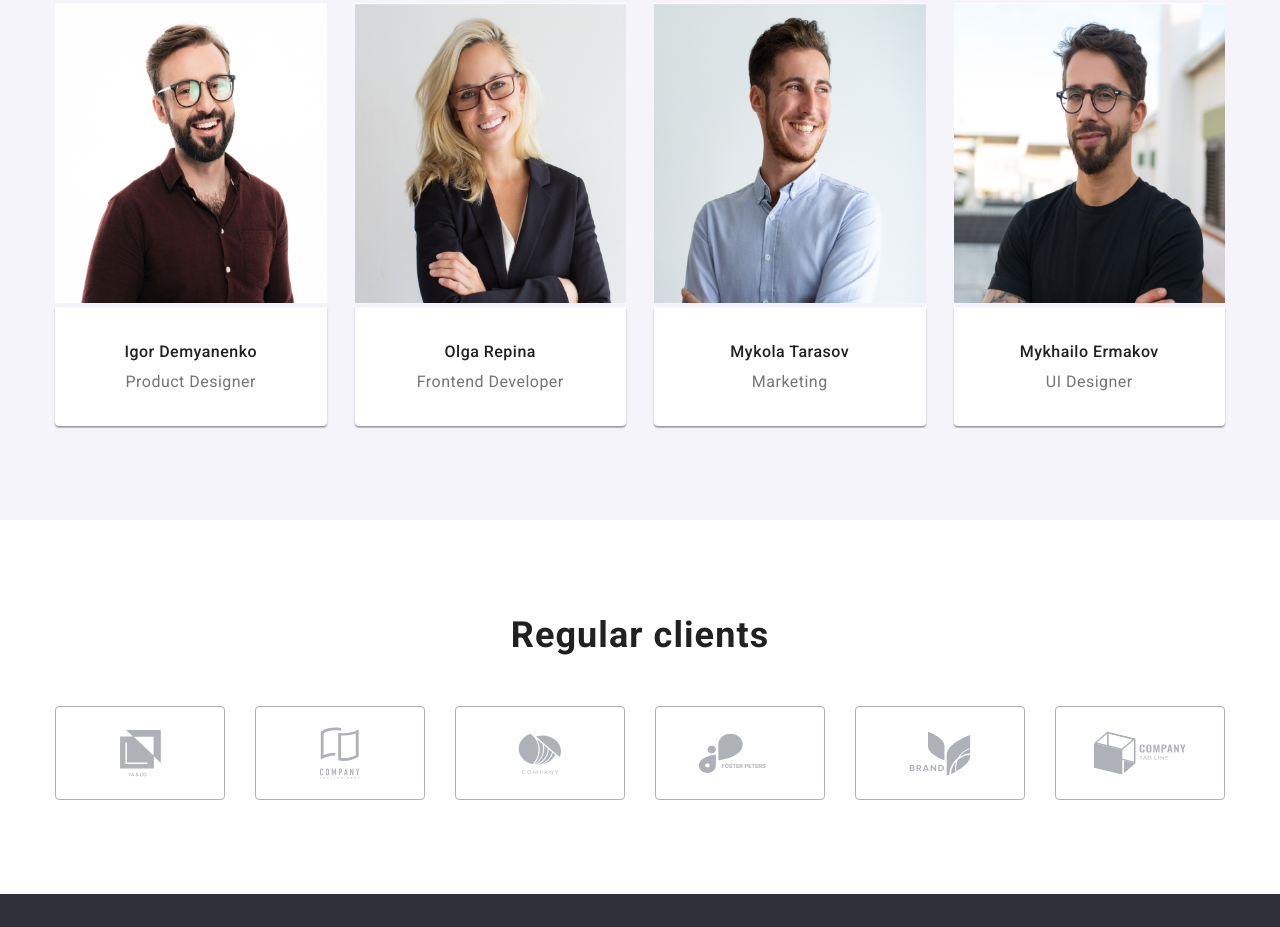
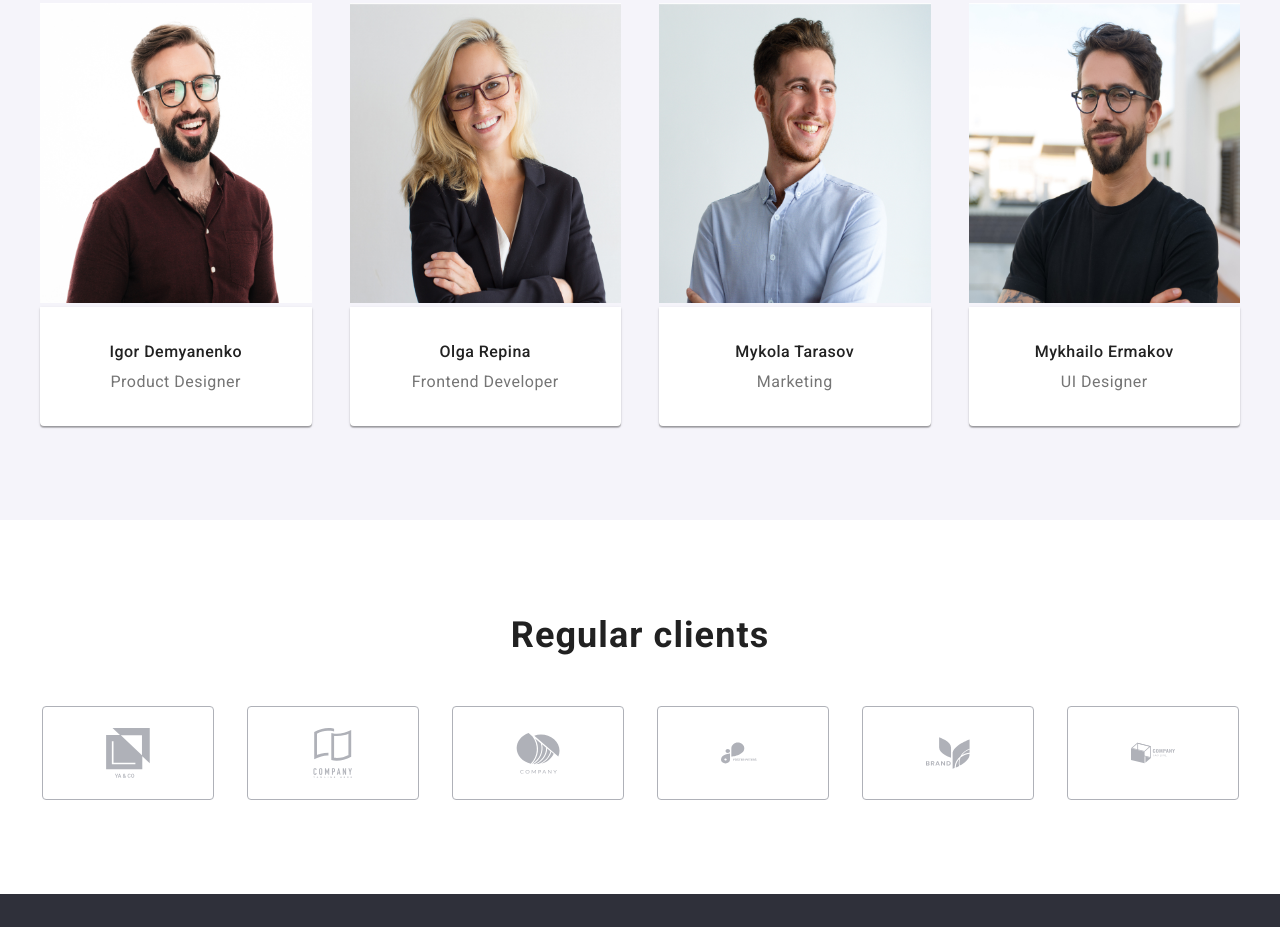
Before and after one commit to IvanCopyright/webstudio1310, a plain HTML site: page index.html in a window 1280 px wide. Shown: the part 1870-2797 px from the top of the page. Drawn offline with Linux system fonts and the light colour scheme.

Commit message:
24.10.2023

```diff
--- a/index.html
+++ b/index.html
@@ -217,37 +217,37 @@
         <ul class="clients-list">
 
           <li class="clients-list-item">
-            <svg class="icon-one">
+            <svg class="clients-icon" width="44" height="50">
               <use href="./svg/symbol-defs.svg#icon-icon-one"></use>
             </svg>
           </li>
 
           <li class="clients-list-item">
-            <svg class="icon-two">
+            <svg class="clients-icon" width="44" height="50">
               <use href="./svg/symbol-defs.svg#icon-icon-two"></use>
             </svg>
           </li>
 
           <li class="clients-list-item">
-            <svg class="icon-three">
+            <svg class="clients-icon" width="44" height="50">
               <use href="./svg/symbol-defs.svg#icon-icon-three"></use>
             </svg>
           </li>
 
           <li class="clients-list-item">
-            <svg class="icon-four">
+            <svg class="clients-icon" width="44" height="50">
               <use href="./svg/symbol-defs.svg#icon-icon-four"></use>
             </svg>
           </li>
 
           <li class="clients-list-item">
-            <svg class="icon-five">
+            <svg class="clients-icon" width="44" height="50">
               <use href="./svg/symbol-defs.svg#icon-icon-five"></use>
             </svg>
           </li>
 
           <li class="clients-list-item">
-            <svg class="icon-six">
+            <svg class="clients-icon" width="44" height="50">
               <use href="./svg/symbol-defs.svg#icon-icon-six"></use>
             </svg>
           </li>
--- a/scss/_clients.scss
+++ b/scss/_clients.scss
@@ -1,32 +1,3 @@
-.icon-one {
-    width: 41px;
-    height: 46.703px;
-}
-
-.icon-two {
-    width: 40px;
-    height: 51.999px;
-}
-
-.icon-three {
-    width: 43.46px;
-    height: 41.182px;
-}
-
-.icon-four {
-    width: 84.436px;
-    height: 40.623px;
-}
-
-.icon-five {
-    width: 62.54px;
-    height: 45.433px;
-}
-
-.icon-six {
-    width: 93.794px;
-    height: 43.926px;
-}
 
 
 
@@ -65,8 +36,9 @@
 .clients-list-item:hover {
     border-radius: 4px;
     border: 1px solid #2196F3;
-    width: 170px;
-    height: 92px;
     margin: auto;
     cursor: pointer;
 }
+.clients-list-item:hover .clients-icon {
+    fill: #2196F3;
+}
--- /dev/null
+++ b/scss/_container.scss
@@ -0,0 +1,20 @@
+.container {
+    /* Ширина контейнеру, ширина сайту типу */
+    width: 1170px;
+    /* Внутрішній відступ між цини червоними колонками типу, по 15px тому що зліва і зправа і в сумі 30px відступ короче */
+    padding: 0px 15px;
+    /* Це типу для центрування горизонтального ну типу відступ з обох боків рівний і ось */
+    margin: 0 auto;
+
+    @media screen and (min-width: 480px) {
+        width: 480px;
+    }
+
+    @media screen and (min-width: 768px) {
+        width: 768px;
+    }
+
+    @media screen and (min-width: 1200px) {
+        width: 1200px;
+    }
+}
--- a/scss/_reset.scss
+++ b/scss/_reset.scss
@@ -16,14 +16,7 @@ p {
     padding: 0px;
 }
 
-.container {
-    /* Ширина контейнеру, ширина сайту типу */
-    width: 1170px;
-    /* Внутрішній відступ між цини червоними колонками типу, по 15px тому що зліва і зправа і в сумі 30px відступ короче */
-    padding: 0px 15px;
-    /* Це типу для центрування горизонтального ну типу відступ з обох боків рівний і ось */
-    margin: 0 auto;
-}
+
 
 /* Відключаємо точки від всіх списків  ul тому що вони не потрібні*/
 ul {
--- a/scss/main.scss
+++ b/scss/main.scss
@@ -1,4 +1,5 @@
 @import './reset';
+@import './container';
 @import './header';
 @import './hero-section';
 @import './main-section';
```
Also changed, not shown: css/main.css, css/main.min.css, 2 other files.
